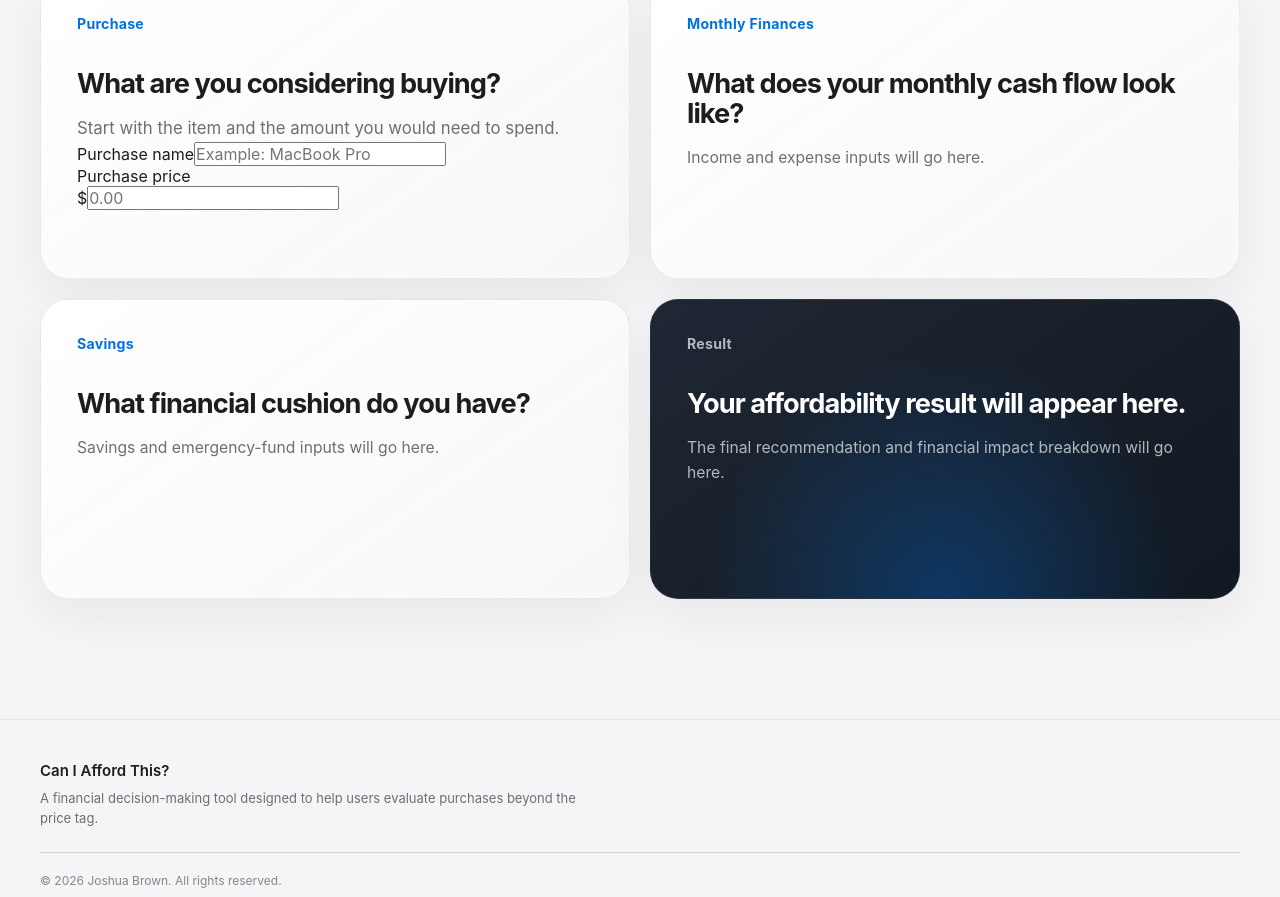
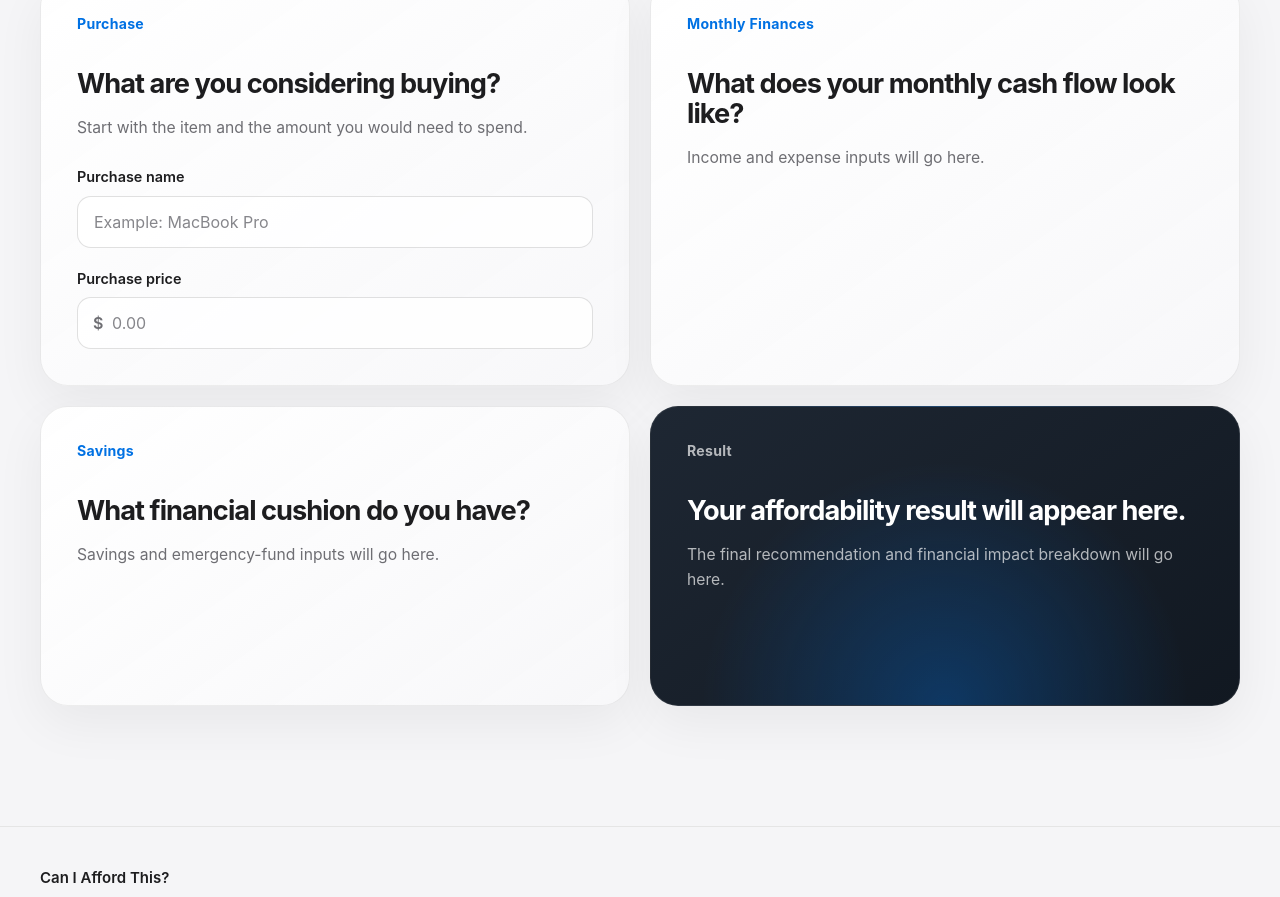
Before and after one commit to fejide/affordability-calculator, a React (Vite) app: page /calculator in a window 1280 px wide. Shown: the part 1027-1924 px from the top of the page. Built offline with nearby package versions, Linux system fonts and the light colour scheme.

Commit message:
style: polish calculator purchase inputs
Signed-off-by: Joshua Brown <97815918+fejide@users.noreply.github.com>

```diff
--- a/src/index.css
+++ b/src/index.css
@@ -1245,3 +1245,142 @@ main {
     font-size: 1.45rem;
   }
 }
+
+/* =========================================================
+   CALCULATOR FORM
+========================================================= */
+
+.calculator-panel-description {
+  margin-bottom: 28px;
+
+  color: #6e6e73;
+
+  font-size: 0.98rem;
+  line-height: 1.6;
+}
+
+.calculator-form {
+  width: 100%;
+
+  display: flex;
+  flex-direction: column;
+  gap: 22px;
+}
+
+.calculator-form-field {
+  width: 100%;
+
+  display: flex;
+  flex-direction: column;
+  gap: 9px;
+}
+
+.calculator-form-field label {
+  color: #1d1d1f;
+
+  font-size: 0.9rem;
+  font-weight: 600;
+  line-height: 1.3;
+}
+
+.calculator-form-field input {
+  width: 100%;
+  height: 52px;
+
+  padding: 0 16px;
+
+  color: #1d1d1f;
+  background-color: rgba(255, 255, 255, 0.8);
+
+  border: 1px solid rgba(0, 0, 0, 0.12);
+  border-radius: 14px;
+
+  outline: none;
+
+  font-size: 1rem;
+
+  transition:
+    border-color 0.2s ease,
+    box-shadow 0.2s ease,
+    background-color 0.2s ease;
+}
+
+.calculator-form-field input::placeholder {
+  color: #86868b;
+}
+
+.calculator-form-field input:hover {
+  border-color: rgba(0, 0, 0, 0.22);
+}
+
+.calculator-form-field input:focus {
+  background-color: #ffffff;
+  border-color: #0071e3;
+
+  box-shadow:
+    0 0 0 4px rgba(0, 113, 227, 0.12);
+}
+
+/* =========================================================
+   CURRENCY INPUT
+========================================================= */
+
+.currency-input {
+  width: 100%;
+
+  position: relative;
+}
+
+.currency-input span {
+  position: absolute;
+  top: 50%;
+  left: 16px;
+  z-index: 1;
+
+  transform: translateY(-50%);
+
+  color: #6e6e73;
+
+  font-size: 1rem;
+  font-weight: 600;
+
+  pointer-events: none;
+}
+
+.currency-input input {
+  padding-left: 34px;
+}
+
+/* Remove browser number-input arrows */
+
+.currency-input input::-webkit-outer-spin-button,
+.currency-input input::-webkit-inner-spin-button {
+  margin: 0;
+
+  -webkit-appearance: none;
+}
+
+.currency-input input[type="number"] {
+  -moz-appearance: textfield;
+  appearance: textfield;
+}
+
+/* =========================================================
+   CALCULATOR FORM — MOBILE
+========================================================= */
+
+@media (max-width: 600px) {
+  .calculator-panel-description {
+    margin-bottom: 24px;
+  }
+
+  .calculator-form {
+    gap: 20px;
+  }
+
+  .calculator-form-field input {
+    height: 50px;
+
+    font-size: 1rem;
+  }
+}
```
